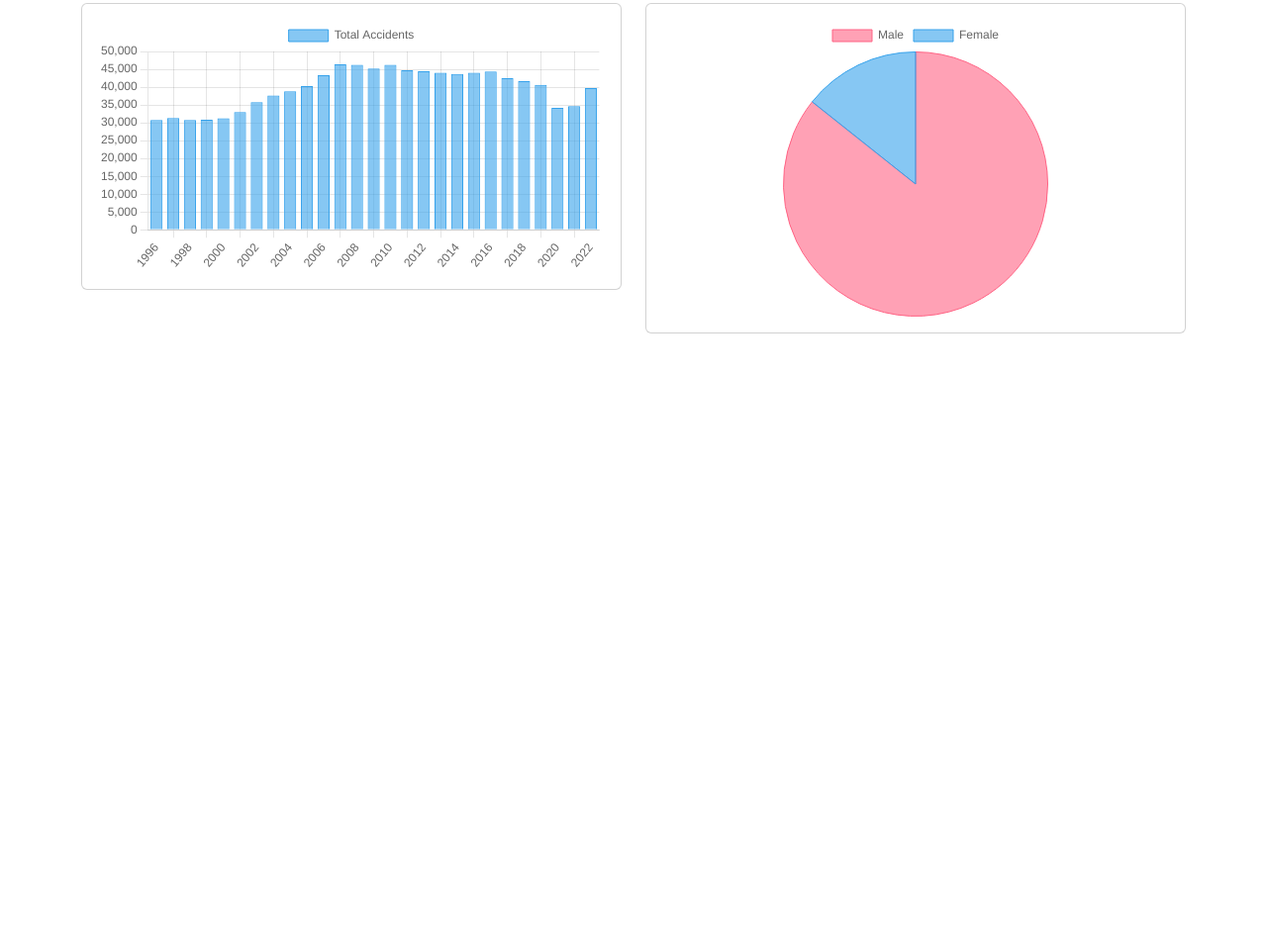
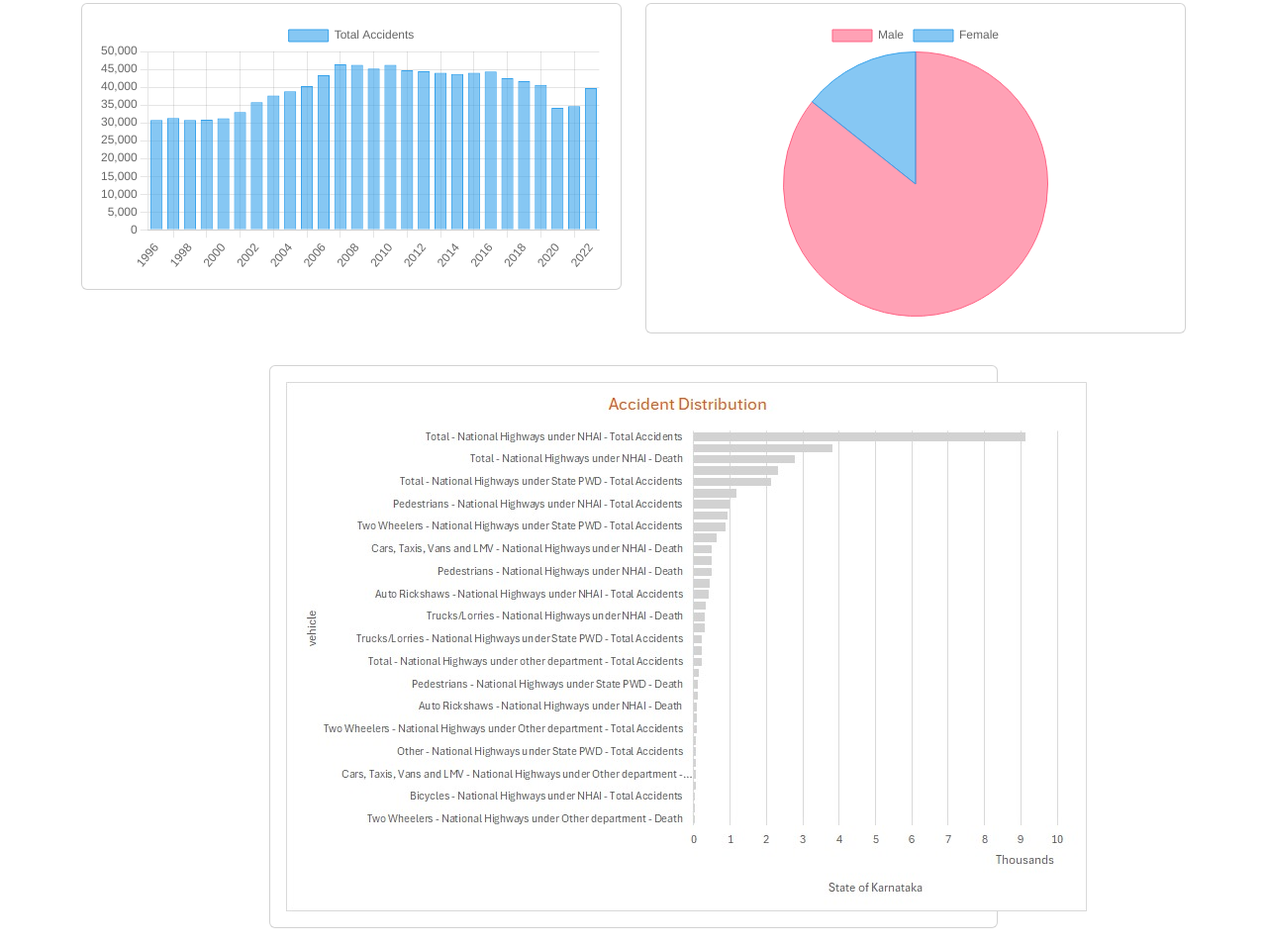
Before and after one commit to altf4-games/KSP-DA-Dashboard, a website: page public/insights/index.html in a window 1280 px wide. Shown: the part 391-1345 px from the top of the page at 99% size. Before the commit the page ends 800 px from the top, so only its background shows below. Drawn offline with nearby package versions, Linux system fonts and the light colour scheme.

Commit message:
Graphs & Minor Fixes

```diff
--- a/public/index.js
+++ b/public/index.js
@@ -106,6 +106,7 @@ const GraySpotLocations = async () => {
                     <br>Accident Severity: ${
                       accident_severity[data[i].Accident_Severity]
                     }
+                    <br>Probability: ${data[i].Probability}
                 `;
         const marker = new tt.Marker({
           color: "gray",
--- a/public/insights/index.html
+++ b/public/insights/index.html
@@ -67,6 +67,15 @@
                     </div>
                 </div>
             </div>
+            <div class="row justify-content-center">
+                <div class="col-md-8">
+                    <div class="card mb-3 text-bg mt-3">
+                        <div class="card-body">
+                            <img src="Accident_Distribution.jpeg">
+                        </div>
+                    </div>
+                </div>
+            </div>
         </div>
     </main>
     <script src="https://cdn.jsdelivr.net/npm/bootstrap@5.3.2/dist/js/bootstrap.bundle.min.js" integrity="sha384-C6RzsynM9kWDrMNeT87bh95OGNyZPhcTNXj1NW7RuBCsyN/o0jlpcV8Qyq46cDfL" crossorigin="anonymous"></script>
```
Also changed, not shown: public/insights/Accident_Distribution.jpeg (added).
